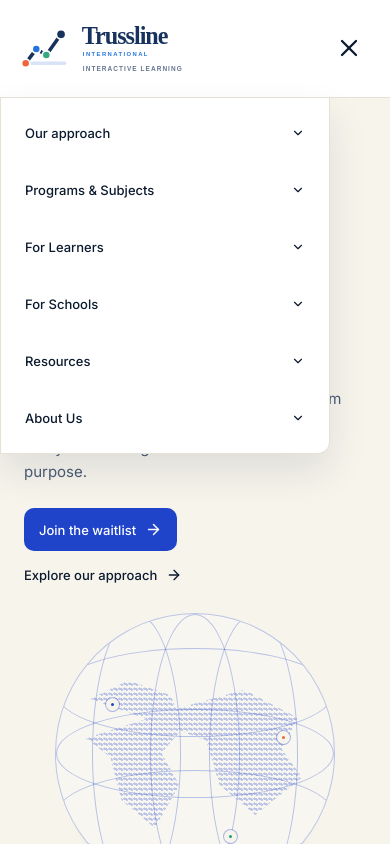
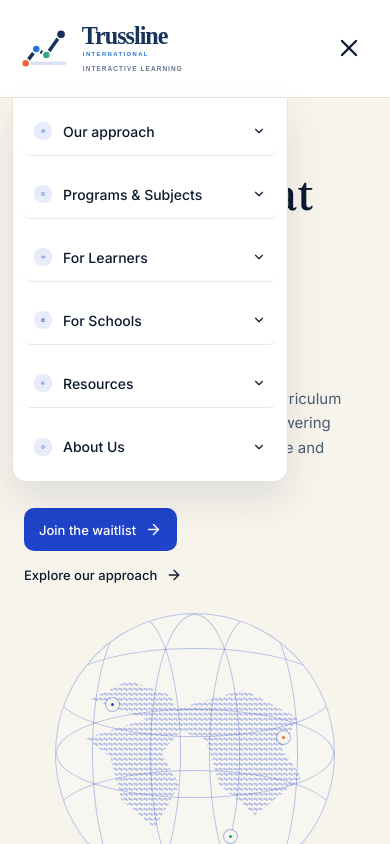
Before and after one commit to nicsdeep/interactive-learning-platform, a Next.js app: page / in a window 390 px wide. Both pictures are taken after a click on the button "Open navigation". Shown: the top 844 px of the page. Built offline with nearby package versions, Linux system fonts and the light colour scheme.

Commit message:
style: refine compact mobile navigation drawer

```diff
--- a/app/page.tsx
+++ b/app/page.tsx
@@ -1,7 +1,7 @@
 "use client";
 
 import Link from "next/link";
-import { ArrowRight, ChevronDown, Globe2, Menu, Search, Sparkles, X } from "lucide-react";
+import { ArrowRight, BookOpen, ChevronDown, Compass, Globe2, GraduationCap, Info, Library, Menu, Search, School, Sparkles, X } from "lucide-react";
 import { countries } from "countries-list";
 import { useMemo, useState } from "react";
 
@@ -27,12 +27,12 @@ export default function HomePage() {
       <Link href="/" className="home-brand" aria-label="Trussline International home">{logo}</Link>
       <button className="home-menu-toggle" onClick={() => setMenuOpen(!menuOpen)} aria-label="Open navigation">{menuOpen ? <X /> : <Menu />}</button>
       <nav className={menuOpen ? "is-open" : ""}>
-        <Link href="/how-it-works">Our approach <ChevronDown size={14} /></Link>
-        <Link href="/curricula">Programs &amp; Subjects <ChevronDown size={14} /></Link>
-        <Link href="/how-it-works">For Learners <ChevronDown size={14} /></Link>
-        <Link href="/schools">For Schools <ChevronDown size={14} /></Link>
-        <Link href="/families">Resources <ChevronDown size={14} /></Link>
-        <Link href="/">About Us <ChevronDown size={14} /></Link>
+        <Link href="/how-it-works"><Compass className="mobile-nav-icon" size={18} /><span>Our approach</span><ChevronDown size={14} /></Link>
+        <Link href="/curricula"><BookOpen className="mobile-nav-icon" size={18} /><span>Programs &amp; Subjects</span><ChevronDown size={14} /></Link>
+        <Link href="/how-it-works"><GraduationCap className="mobile-nav-icon" size={18} /><span>For Learners</span><ChevronDown size={14} /></Link>
+        <Link href="/schools"><School className="mobile-nav-icon" size={18} /><span>For Schools</span><ChevronDown size={14} /></Link>
+        <Link href="/families"><Library className="mobile-nav-icon" size={18} /><span>Resources</span><ChevronDown size={14} /></Link>
+        <Link href="/"><Info className="mobile-nav-icon" size={18} /><span>About Us</span><ChevronDown size={14} /></Link>
       </nav>
       <div className="home-nav-actions"><button className="home-search" onClick={() => setSearchOpen(!searchOpen)}><Search size={18} /> <span>Search</span></button><button className="home-region-button" onClick={() => document.getElementById("region-selector")?.scrollIntoView({ behavior: "smooth" })}><Globe2 size={18} /> <span>Select region</span><ChevronDown size={15} /></button><Link href="/learn" className="home-primary">Join the waitlist <ArrowRight size={17} /></Link></div>
       {searchOpen && <div className="home-search-popover"><Search size={17} /><input autoFocus aria-label="Search Trussline" placeholder="Search Trussline" /><button onClick={() => setSearchOpen(false)} aria-label="Close search"><X size={16} /></button></div>}
```
Also changed, not shown: app/home-refined.css.
